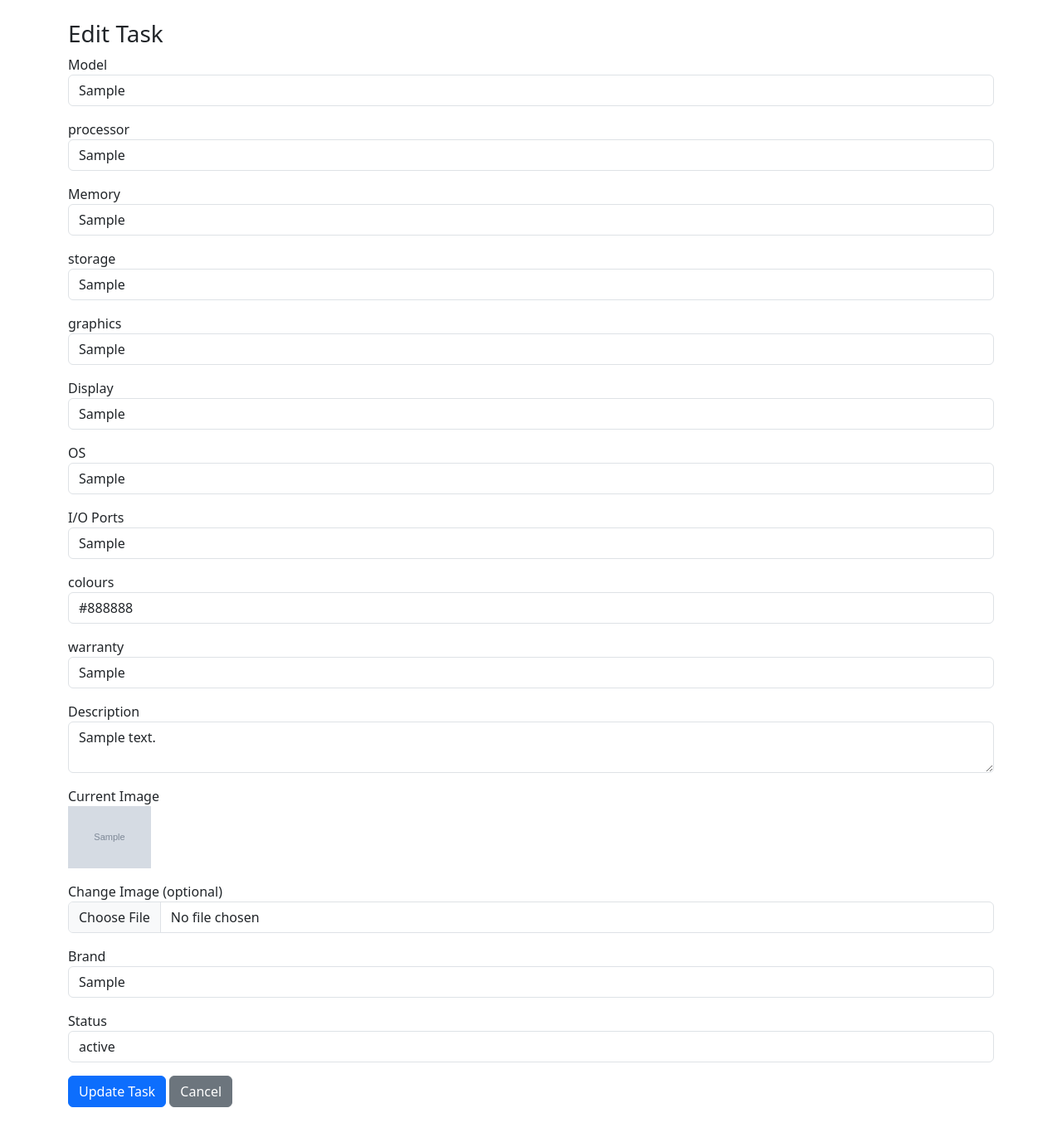
After one commit to HasalaBerugoda/ecom, a PHP site: page /edit.php?id=1 in a window 1280 px wide. The commit adds this page. Shown: the whole page at 83% size. Run offline with PHP 8.4, Linux system fonts and the light colour scheme; the visitor is signed in with stand-in values (Sample User, id 1); tables that the repository leaves empty or names only in its code hold one stand-in row (values such as "Sample post"); grey boxes marked "Sample" are stand-in pictures.

Commit message:
add edit.php , delete.php

```diff
--- a/admin.php
+++ b/admin.php
@@ -58,7 +58,7 @@
     </nav>
 
     <div class="container mt-5">
-        <h2>Add Product Details, <?=$_SESSION['username'] ?></h2>
+        <h2>Add Product Details</h2>
 
     <!-- Add Task Form-- -->
     <form action="add.php" method="POST" enctype="multipart/form-data" class="mb-4 mt-3">
--- /dev/null
+++ b/edit.php
@@ -0,0 +1,167 @@
+<?php
+
+include 'connection.php';
+
+if(!isset($_SESSION['user_id'])){
+    header("Location: login.php");
+    exit();
+}
+
+$uid = $_SESSION['user_id'];
+
+$id = (int)$_GET['id'];
+
+$result = $conn->query("SELECT * FROM products WHERE id=$id AND user_id=$uid");
+
+$task = $result->fetch_assoc();
+
+if(!$task){
+    echo "<script>alert('Task Not Found');</script>";
+    exit();
+}
+
+if ($_SERVER['REQUEST_METHOD']=='POST'){
+    $id = $_POST['id'];
+    $model = $_POST['model'];
+    $processor = $_POST['processor'];
+    $memory = $_POST['memory'];
+    $storage = $_POST['storage'];
+    $graphics = $_POST['graphics'];
+    $display = $_POST['display'];
+    $os = $_POST['os'];
+    $ioports = $_POST['ioports'];
+    $colours = $_POST['colours'];
+    $warranty = $_POST['warranty'];
+    $desc = $_POST['description'];
+    $brand = $_POST['brand'];
+    $status = $_POST['status'];
+
+    $imageName = '';
+
+    if(!empty($_FILES['image']['name'])){
+        $imageName = basename($_FILES['image']['name']);
+        $targetPath = "images/". $imageName;
+
+        if (move_uploaded_file($_FILES['image']['tmp_name'],$targetPath)){
+            if(!empty($task['image']) && file_exists("images/". $task['image'])){
+                unlink("images/". $task['image']);
+            }
+        }else{
+            echo "<script>alert('Failed to upload image Password');</script>";
+        }
+    }
+
+    $update_task = $conn->query("UPDATE products SET model='$model' , processor='$processor' , memory='$memory' , storage='$storage' , graphics='$graphics' , display='$display' , os='$os' , ioports='$ioports' , colours='$colours' , warranty='$warranty' , description='$desc' , brand='$brand' , status='$status' WHERE id='$id' AND user_id='$uid' ");
+
+    if($update_task){
+        echo "<script>alert('Task updated successfully');window.location.href='product.php';</script>";
+    }else{
+        echo "<script>alert('Failed to update Task');</script>";
+    }
+}
+
+?>
+
+
+<!DOCTYPE html>
+<html>
+<head>
+    <title>Edit Task</title>
+    <link href="https://cdn.jsdelivr.net/npm/bootstrap@5.3.6/dist/css/bootstrap.min.css" rel="stylesheet" integrity="sha384-4Q6Gf2aSP4eDXB8Miphtr37CMZZQ5oXLH2yaXMJ2w8e2ZtHTl7GptT4jmndRuHDT" crossorigin="anonymous">
+</head>
+
+<body class="container mt-4 ">
+
+<h3>Edit Task</h3>
+<form method="post" enctype="multipart/form-data">
+    <input type="hidden" name="id" value="<?=$task['id']?>">
+
+<div class="mb-3">
+    <label>Model</label>
+    <input type="text" name="model" class="form-control" value="<?=htmlspecialchars($task['model'])?>" required>
+</div>
+
+<div class="mb-3">
+    <label>processor</label>
+    <input type="text" name="processor" class="form-control" value="<?=htmlspecialchars($task['processor'])?>" required>
+</div>
+
+<div class="mb-3">
+    <label>Memory</label>
+    <input type="text" name="memory" class="form-control" value="<?=htmlspecialchars($task['memory'])?>" required>
+</div>
+
+<div class="mb-3">
+    <label>storage</label>
+    <input type="text" name="storage" class="form-control" value="<?=htmlspecialchars($task['storage'])?>" required>
+</div>
+
+<div class="mb-3">
+    <label>graphics</label>
+    <input type="text" name="graphics" class="form-control" value="<?=htmlspecialchars($task['graphics'])?>" required>
+</div>
+
+<div class="mb-3">
+    <label>Display</label>
+    <input type="text" name="display" class="form-control" value="<?=htmlspecialchars($task['display'])?>" required>
+</div>
+
+<div class="mb-3">
+    <label>OS</label>
+    <input type="text" name="os" class="form-control" value="<?=htmlspecialchars($task['os'])?>" required>
+</div>
+
+<div class="mb-3">
+    <label>I/O Ports</label>
+    <input type="text" name="ioports" class="form-control" value="<?=htmlspecialchars($task['ioports'])?>" required>
+</div>
+
+<div class="mb-3">
+    <label>colours</label>
+    <input type="text" name="colours" class="form-control" value="<?=htmlspecialchars($task['colours'])?>" required>
+</div>
+
+<div class="mb-3">
+    <label>warranty</label>
+    <input type="text" name="warranty" class="form-control" value="<?=htmlspecialchars($task['warranty'])?>" required>
+</div>
+
+<div class="mb-3">
+    <label>Description</label>
+    <textarea name="description" class="form-control"><?=htmlspecialchars($task['description'])?></textarea>
+</div>
+
+<div class="mb-3">
+    <label>Current Image</label><br>
+    <?php if(!empty($task['image'])) :?>
+        <img src="images/<?= $task['image']?>" width="100" alt="Task Image">
+    <?php else:?>
+        <p>No Image</p>
+    <?php endif;?>
+
+</div>
+
+<div class="mb-3">
+    <label>Change Image (optional)</label>
+    <input type="file" name="image" class="form-control">
+</div>
+
+<div class="mb-3">
+    <label>Brand</label>
+    <input type="text" name="brand" class="form-control" value="<?=htmlspecialchars($task['brand'])?>" required>
+</div>
+<div class="mb-3">
+    <label>Status</label>
+    <input type="text" name="status" class="form-control" value="<?=htmlspecialchars($task['status'])?>" required>
+</div>
+
+<button type="submit" class="btn btn-primary mb-5">Update Task</button>
+<a href="product.php" class="btn btn-secondary mb-5"> Cancel</a>
+
+</form>
+
+</body>
+
+<script src="https://cdn.jsdelivr.net/npm/bootstrap@5.3.6/dist/js/bootstrap.bundle.min.js" integrity="sha384-j1CDi7MgGQ12Z7Qab0qlWQ/Qqz24Gc6BM0thvEMVjHnfYGF0rmFCozFSxQBxwHKO" crossorigin="anonymous"></script>
+
+</html>
--- a/product.php
+++ b/product.php
@@ -37,6 +37,7 @@
                 <th>Brand</th>
                 <th>Description</th>
                 <th>Images</th>
+                <th>Status</th>
                 <th>Actions</th>
             </tr>
         </thead>
@@ -53,9 +54,10 @@
                 <td>{$row['brand']}</td>
                 <td>{$row['description']}</td>
                 <td>$img</td>
+                <td>{$row['status']}</td>
                 <td>
-                <a href='update.php?id={$row['id']}' class='btn btn-sm btn-success'>Edit</a>
-                <a href='delete.php?id={$row['id']}' class='btn btn-sm btn-danger'>Delet</a>
+                <a href='edit.php?id={$row['id']}' class='btn btn-sm btn-success m-1'>Edit</a>
+                <a href='delete.php?id={$row['id']}' class='btn btn-sm btn-danger m-1'>Delet</a>
                 </td>
                 </tr>";
             }
```
Also changed, not shown: delete.php (added, +22 -0 lines), delet.php (deleted), images/Screenshot (22).png (added), images/Screenshot (29).png (added), images/Screenshot (3).png (added), images/Screenshot (4).png (added), images/Screenshot (6).png (added), images/Screenshot (66).png (added), images/b7ae2ecb49dd8ffb0d077f26c7f183ae242e8cca-500x500.png (deleted), images/e145c85dddce02afa28e950740e6d6ebcf0c4d97-500x500.png (deleted).
